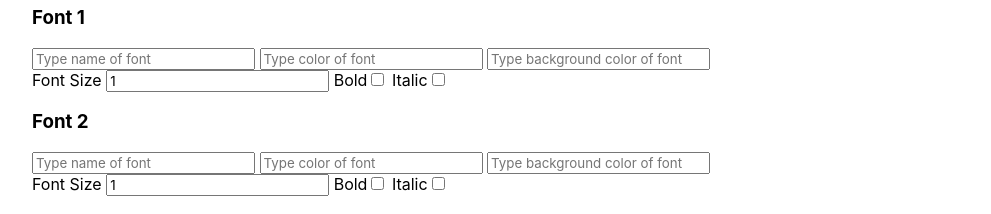
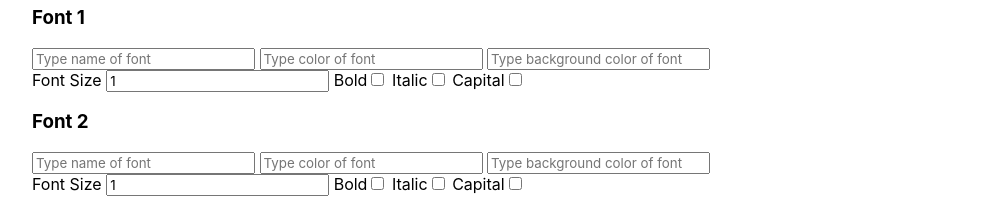
Before and after one commit to eado/fontswitcher, a plain HTML site: page index.html in a window 1280 px wide. Shown: the part 657-871 px from the top of the page, without its empty margins (32-1023 px from the left). Drawn offline with Linux system fonts and the light colour scheme.

Commit message:
Add capitals

```diff
--- a/index.html
+++ b/index.html
@@ -38,8 +38,9 @@
     <br>
     <span>Font Size</span>
     <input type="number" value="1" name="" id="font1size" onkeyup="stringToHTML()" onmouseup="stringToHTML()" placeholder="1em">
-    <span>Bold</span><input type="checkbox" onmouseup="stringToHTML()" name="" id="font1bold">
-    <span>Italic</span><input type="checkbox" onmouseup="stringToHTML()" name="" id="font1italic">
+    <span>Bold</span><input type="checkbox" onchange="stringToHTML()" name="" id="font1bold">
+    <span>Italic</span><input type="checkbox" onchange="stringToHTML()" name="" id="font1italic">
+    <span>Capital</span><input type="checkbox" onchange="stringToHTML()" name="" id="font1capital">
     <h3>Font 2</h3>
     <input type="text" name="" id="font2" onkeyup="stringToHTML()" placeholder="Type name of font">
     <input type="text" name="" id="font2color" onkeyup="stringToHTML()" placeholder="Type color of font">
@@ -49,6 +50,7 @@
     <input type="number" value="1" name="" id="font2size" onkeyup="stringToHTML()" onmouseup="stringToHTML()" placeholder="1em">
     <span>Bold</span><input type="checkbox" onchange="stringToHTML()" name="" id="font2bold">
     <span>Italic</span><input type="checkbox" onchange="stringToHTML()" name="" id="font2italic">
+    <span>Capital</span><input type="checkbox" onchange="stringToHTML()" name="" id="font2capital">
     <h1>Result</h1>
     <div id="html"></div>
 </body>
--- a/main.js
+++ b/main.js
@@ -31,6 +31,10 @@ function stringToHTML() {
             if (document.getElementById("font"+i+"italic").checked) {
                 elements[k].style.fontStyle = "italic";
             }
+
+            if (document.getElementById("font"+i+"capital").checked) {
+                elements[k].innerHTML = elements[k].innerHTML.toUpperCase();
+            }
         }
     }
 }
```
